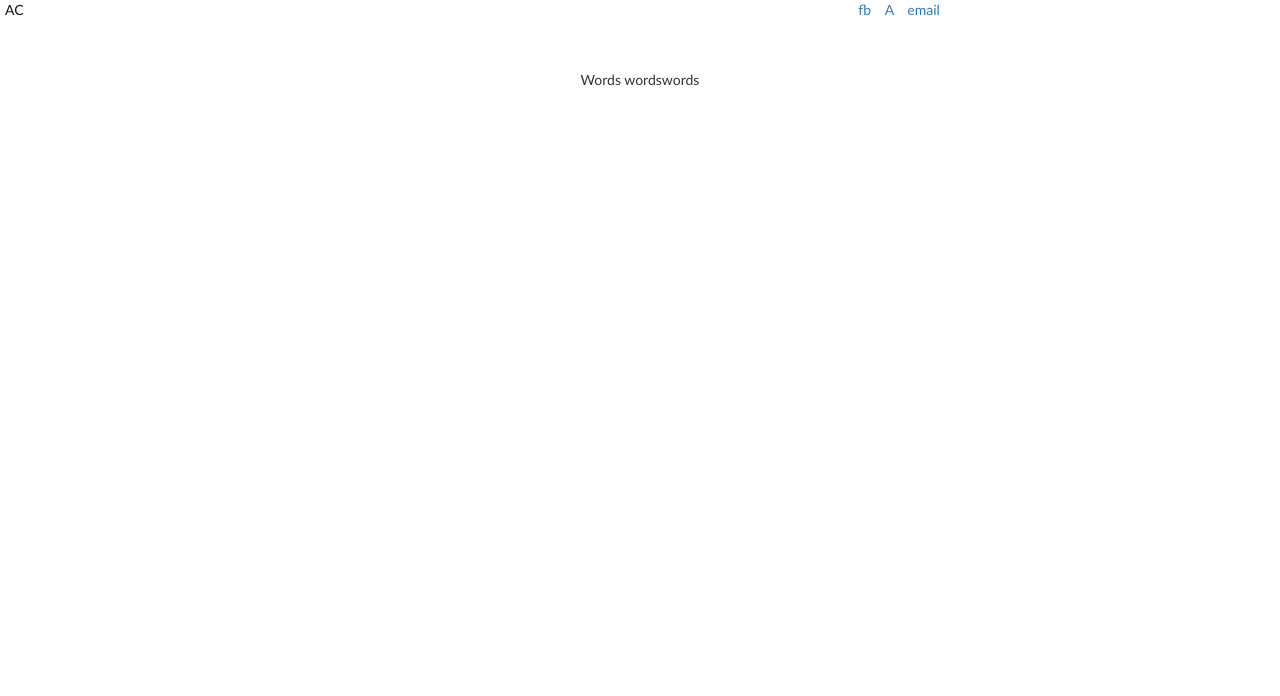
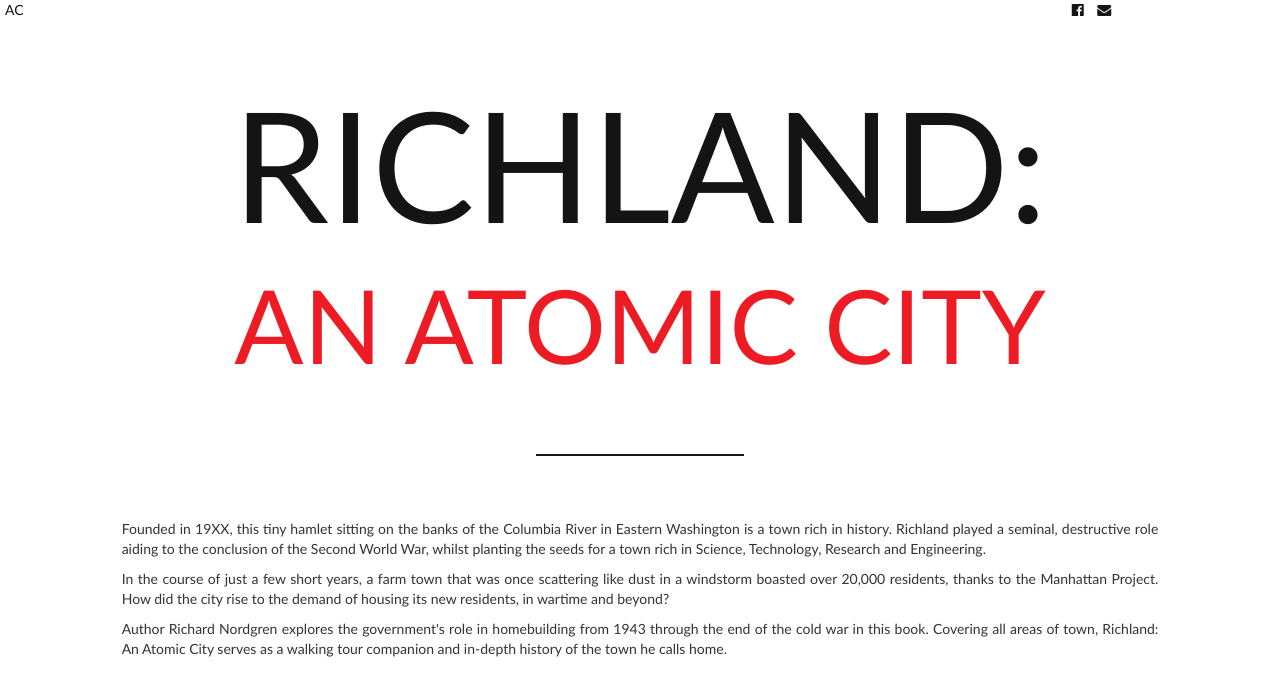
Before and after one commit to ninjaofawesome/atomic_city, a website: page app/index.html in a window 1280 px wide. Drawn offline with nearby package versions, Linux system fonts and the light colour scheme.

Commit message:
added some text and styled headline

```diff
--- a/app/index.html
+++ b/app/index.html
@@ -5,7 +5,7 @@
     <meta http-equiv="x-ua-compatible" content="ie=edge">
     <meta name="viewport" content="width=device-width, initial-scale=1.0">
     <title>Atomic City</title>
-   <!--  <link rel="stylesheet" type="text/css" href="http://cdnjs.cloudflare.com/ajax/libs/foundation/5.5.0/css/foundation.min.css"> -->
+    <link rel="stylesheet" href="https://maxcdn.bootstrapcdn.com/font-awesome/4.5.0/css/font-awesome.min.css">
     <link rel="stylesheet" href="./css/styles.css">
   </head>
   <body>
@@ -19,13 +19,9 @@
 
         <ul class="social-media">
           <li class="social-item"><a href="#" target="_blank">
-            fb
-          </a></li>
+            <i class="fa fa-facebook-official"></i></li>
           <li class="social-item"><a href="#" target="_blank">
-            A
-          </a></li>
-          <li class="social-item"><a href="#" target="_blank">
-            email
+            <i class="fa fa-envelope"></i>
           </a></li>
         </ul>
 
@@ -34,14 +30,24 @@
     <div class="body-container">
       <div class="title-row">
         <div class="title-container">
-          <h1 class="page-title">Atomic City</h1>
+          <h1 class="page-title">Richland:</h1>
+          <h2 class="page-subtitle">An Atomic City</h2>
+        </div>
+      </div>
 
-          <p>Words wordswords</p>
+      <div class="divider"></div>
+
+      <div class="intro-row">
+        <div class="intro-container">
+          <p>Founded in 19XX, this tiny hamlet sitting on the banks of the Columbia River in Eastern Washington is a town rich in history.  Richland played a seminal, destructive role aiding to the conclusion of the Second World War, whilst planting the seeds for a town rich in Science, Technology, Research and Engineering.</p>
+
+          <p>In the course of just a few short years, a farm town that was once scattering like dust in a windstorm boasted over 20,000 residents, thanks to the Manhattan Project.  How did the city rise to the demand of housing its new residents, in wartime and beyond?</p>
+
+          <p>Author Richard Nordgren explores the government's role in homebuilding from 1943 through the end of the cold war in this book.  Covering all areas of town, Richland: An Atomic City serves as a walking tour companion and in-depth history of the town he calls home.</p>
         </div>
       </div>
     </div>
 
     <script src="https://ajax.googleapis.com/ajax/libs/jquery/2.2.0/jquery.min.js"></script>
-    <!-- <script type="text/javascript" src="http://cdnjs.cloudflare.com/ajax/libs/foundation/5.5.0/js/foundation.min.js"></script> -->
   </body>
 </html>
--- a/app/scss/components/_navbar.scss
+++ b/app/scss/components/_navbar.scss
@@ -5,10 +5,11 @@
   display: inline;
   padding: 0;
   margin: 0;
+
 }
 
 .social-media {
-  @include make-md-column-offset(6);
+  @include make-md-column-offset(8);
 }
 
 .brand-item,
--- a/app/scss/core/_mixins.scss
+++ b/app/scss/core/_mixins.scss
@@ -0,0 +1,7 @@
+@mixin link-transition($time){
+  -webkit-transition: all $time ease;
+  -moz-transition: all $time ease;
+  -ms-transition: all $time ease;
+  -o-transition: all $time ease;
+  transition: all $time ease;
+}
--- a/app/scss/core/_type.scss
+++ b/app/scss/core/_type.scss
@@ -5,6 +5,33 @@ body{
   font-weight: 300;
 }
 
-.page-title{
+a {
+  @include link-transition(750ms);
+  color: $black;
+  &:hover, &:active, &:focus {
+    text-decoration: none;
+    color: opacity(0.5);
+  }
+  &:visited {
+    color: $black;
+  }
+}
+
+p {
+  text-align: justify;
+}
+
+.page-title,
+.page-subtitle{
   text-transform: uppercase;
 }
+.page-title{
+  color: $black;
+  font-size: 12vw;
+}
+
+.page-subtitle{
+  color: $red;
+  font-size: 8vw;
+
+}
--- a/app/scss/core/_vars.scss
+++ b/app/scss/core/_vars.scss
@@ -9,3 +9,5 @@ $futura: Futura, 'Trebuchet MS', Arial, sans-serif;
 //color:
 $white: #fff;
 $black: #141414;
+$charcoal: #727272;
+$red: #ed1c24;
--- a/app/scss/pages/_index.scss
+++ b/app/scss/pages/_index.scss
@@ -1,3 +1,7 @@
+.body-container{
+  margin-top: 60px;
+}
+
 .navbar-components{
   position: fixed;
   top: 0;
@@ -8,14 +12,29 @@
   background: $white;
 }
 
-.title-row{
+.title-row,
+.intro-row{
   @include make-row();
 }
 
-.title-container{
+.title-container,
+.intro-container{
   @include make-md-column(10);
   @include make-md-column-offset(1);
+  @include make-xs-column(10);
+  @include make-xs-column-offset(1);
+}
+
+.title-container{
   text-align: center;
+}
+
+.divider {
+  @include make-md-column(2);
+  @include make-md-column-offset(5);
+  height: 2px;
+  background: $black;
+  margin: 5% 0;
 }
 
 @media #{$md-only} {
```
Also changed, not shown: app/css/styles.css, app/images/atom.png (added).
